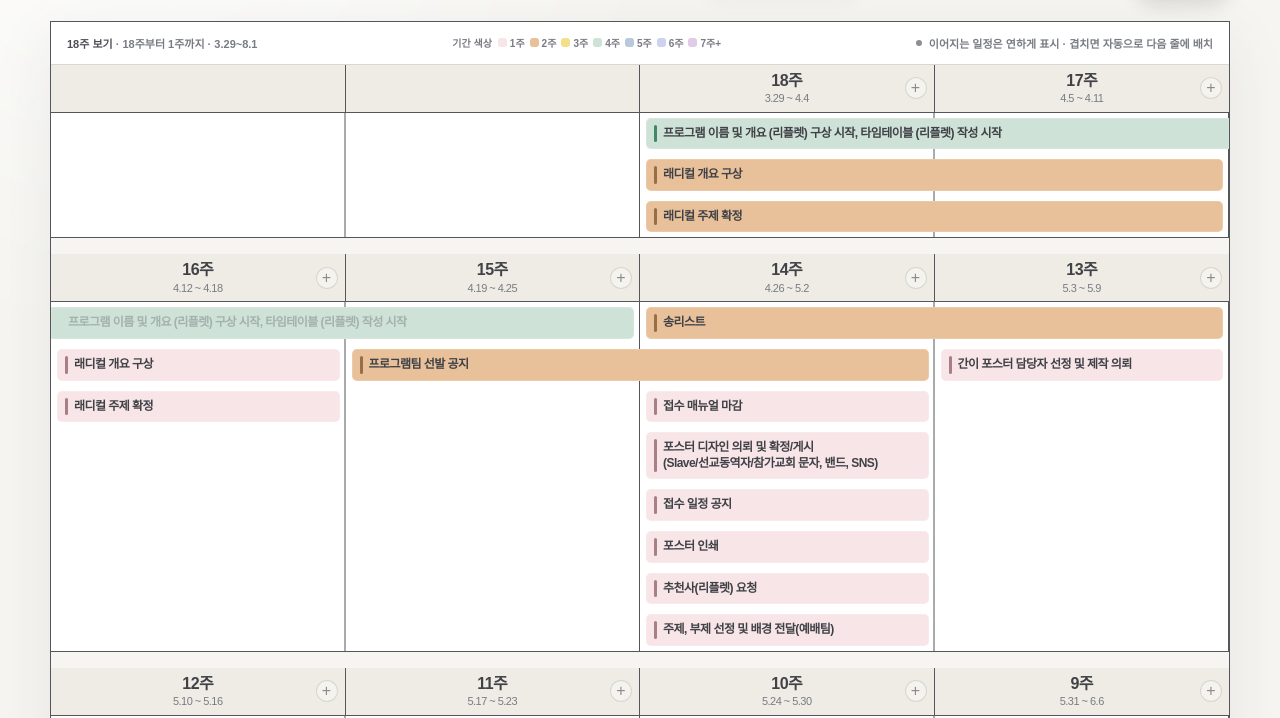
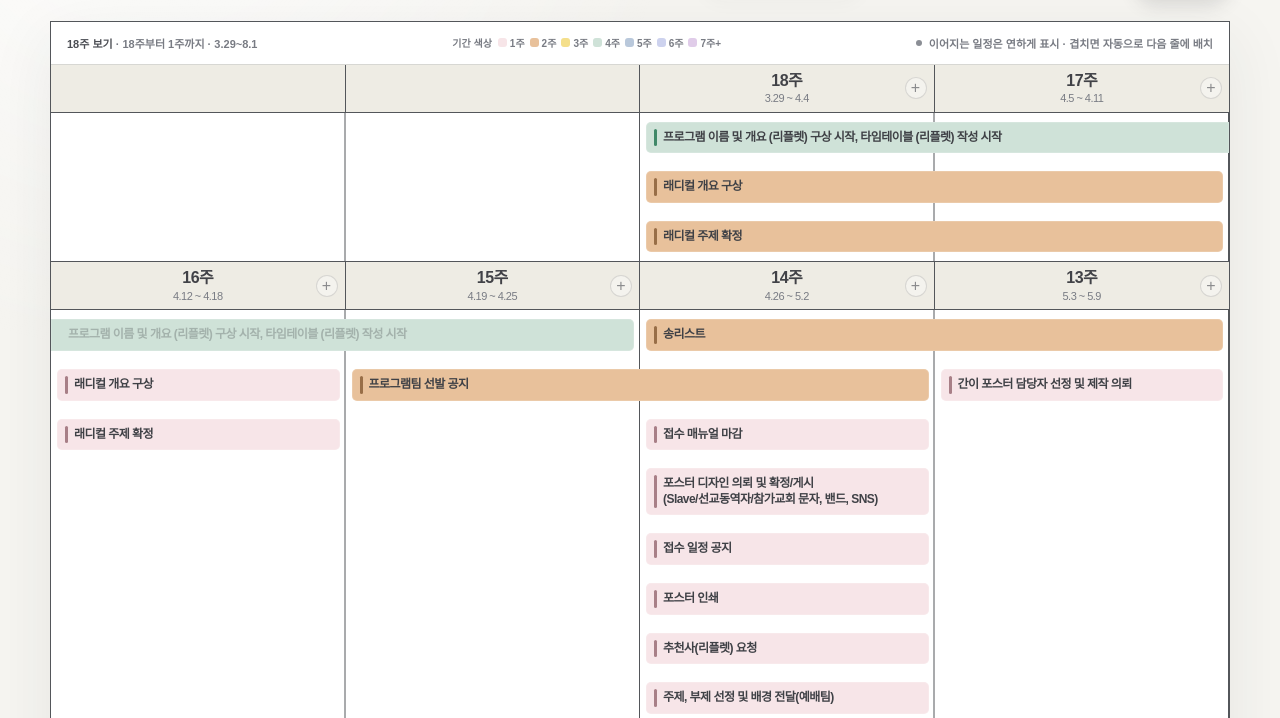
Before and after one commit to hanjangwon16/weekly-planner, a plain HTML site: page index.html in a window 1280 px wide. Shown: the part 176-894 px from the top of the page. Drawn offline with Linux system fonts and the light colour scheme; a web font is replaced by a local one.

Commit message:
Join week sections and widen white space between tasks

```diff
--- a/index.html
+++ b/index.html
@@ -242,8 +242,6 @@
 
     .timeline-section:last-child { border-bottom: 0; }
 
-    .timeline-section + .timeline-section { margin-top: 16px; }
-
     .week-heading,
     .section-body {
       display: grid;
@@ -345,7 +343,7 @@
       align-items: flex-start;
       align-self: stretch;
       min-width: 0;
-      margin: 5px 6px;
+      margin: 9px 6px;
       padding: 8px 11px 8px 17px;
       overflow: hidden;
       border: 0;
```
